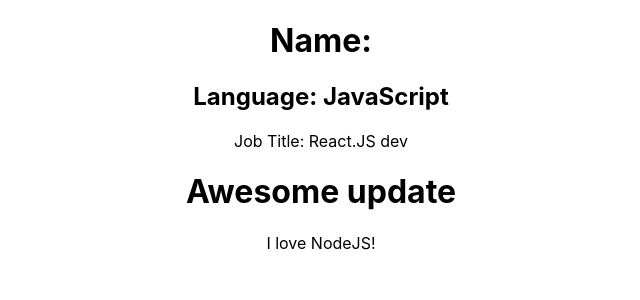
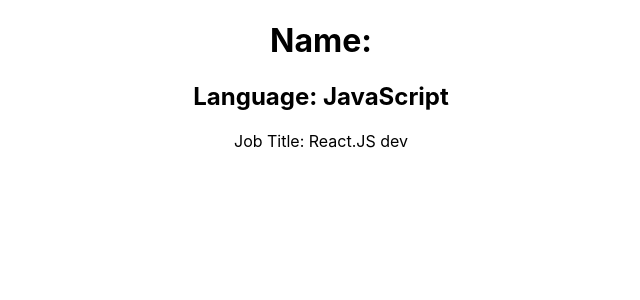
Before and after one commit to Milo123459/salvage-official, a React (Create React App) app: page / in a window 1280 px wide. Shown: the top 300 px of the page, without its empty margins (319-959 px from the left). Built offline with nearby package versions, Linux system fonts and the light colour scheme.

Commit message:
New update

```diff
--- a/src/App.js
+++ b/src/App.js
@@ -15,7 +15,6 @@
       {
         users.map((user, i) => <User name = {user.nmae} language = {user.language} jobTitle = {user.jobTitle}/>)
       }
-      <Post title = "Awesome update" content = "I love NodeJS!"/>
     </div>
   );
 }
```
